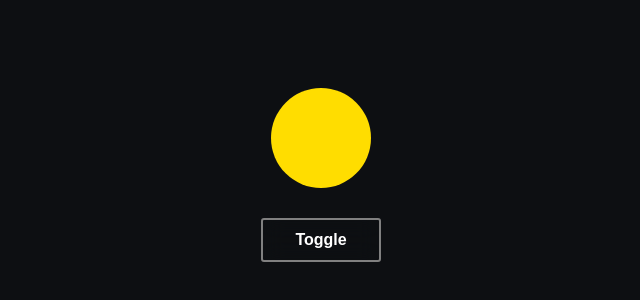
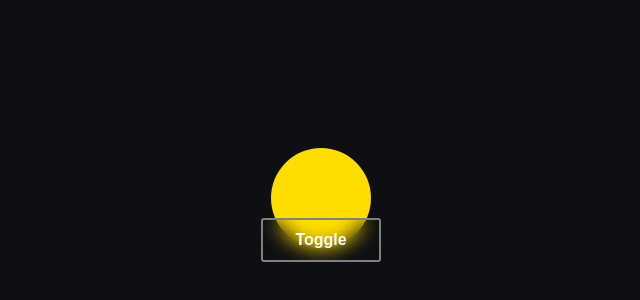
Before and after one commit to nboraxxd/joyofreact, a React (Vite) app in the folder 9-animations-with-framer-motion/1_3-getting-started/: page / in a window 1280 px wide. Shown: the part 226-526 px from the top of the page, without its empty margins (319-959 px from the left). Built offline with nearby package versions, Linux system fonts and the light colour scheme; a web font is replaced by a local one.

Commit message:
01. Getting Started (final)

```diff
--- a/9-animations-with-framer-motion/1_3-getting-started/src/component/gettingStarted.jsx
+++ b/9-animations-with-framer-motion/1_3-getting-started/src/component/gettingStarted.jsx
@@ -2,11 +2,20 @@ import { useState } from 'react'
 import { motion } from 'framer-motion'
 
 function Toggle() {
-  const [isEnabled, setIsEnabled] = useState(false)
+  const [isEnabled, setIsEnabled] = useState(true)
 
   return (
     <>
-      <div className="yellow ball" />
+      <motion.div
+        initial={false}
+        animate={{ y: isEnabled ? 60 : 0 }}
+        className="yellow ball"
+        transition={{
+          type: 'spring', // default is spring value
+          stiffness: 200, // độ cứng
+          // damping: 0, // giảm độ nảy, damping càng lớn, độ nảy càng thấp
+        }}
+      />
       <button onClick={() => setIsEnabled(!isEnabled)}>Toggle</button>
     </>
   )
```
